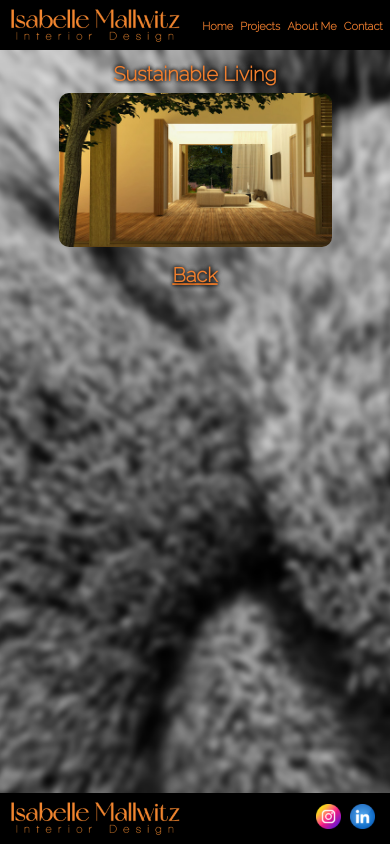
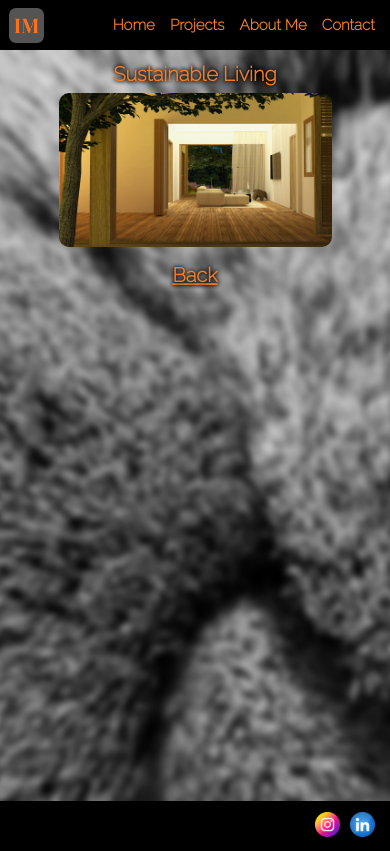
Before and after one commit to GattoFernando91/isa-id, a plain HTML site: page pages/texture.html in a window 390 px wide. Drawn offline with Linux system fonts and the light colour scheme.

Commit message:
Pre entrega 2 Final

```diff
--- a/css/style.css
+++ b/css/style.css
@@ -61,10 +61,15 @@ header {
     height: 47px;
 }
 
+.logoIsaMobile {
+    display: none;
+}
+
 /* INICIO DEL FOOTER */
 
 footer {
     background-color: black;
+    height: 50px;
 }
 
 .logoIsaFooter {
@@ -944,6 +949,10 @@ footer div {
 
 @media only screen and (max-width: 992px) {
 
+    .logoIsaMobile {
+        display: none;
+    }
+
     .contenedorProjects {
         display: grid;
         grid-template-columns: 70%;
@@ -1076,15 +1085,15 @@ footer div {
     }
 
     .backgroundMovement {
-        height: 88vh;
+        height: 89vh;
     }
 
     .backgroundGeometry {
-        height: 88vh;
+        height: 89vh;
     }
 
     .backgroundTexture {
-        height: 88vh;
+        height: 89vh;
     }
 
     .color {
@@ -1104,27 +1113,37 @@ footer div {
     }
 
     .backgroundGif {
-        height: 88vh;
+        height: 89vh;
     }
 
-    .logoIsa {
-        width: 188px;
-        height: 47px;
+    nav {
+        width: 75%;
     }
 
     .navBar li a {
         text-decoration: none;
         color: #f07e2e;
         font-family: 'Raleway', sans-serif;
-        font-size: 11px;
+        font-size: 15px;
         font-weight: 900;
-    }
-
-    header div {
-    width: 50%;
     }
 
     .navBar {
         width: 100%;
     }
+
+    .logoIsa {
+        display: none
+    }
+
+    .logoIsaFooter {
+        display: none;
+    }
+
+    .logoIsaMobile {
+        display: block;
+        height: 35px;
+        border-radius: 7px;
+        margin-left: 25%;
+    }
 }
--- a/pages/texture.html
+++ b/pages/texture.html
@@ -11,6 +11,7 @@
         <header>
             <div>
                 <a href="../index.html"><img class="logoIsa" src="../assets/img/logo isa entero.png" alt=""></a>
+                <a href="../index.html"><img class="logoIsaMobile" src="../assets/img/logo-im.png" alt=""></a>
             </div>
             <nav>
                 <ul class="navBar">
```
Also changed, not shown: index.html (+1 -0 lines), pages/about-me.html (+1 -0 lines), pages/contact.html (+1 -0 lines), pages/evian-offwhite.html (+1 -0 lines), pages/geometry.html (+1 -0 lines), pages/movement.html (+1 -0 lines), pages/projects.html (+1 -0 lines), pages/sustainable-living.html (+2 -1 lines), pages/tiny-house.html (+1 -0 lines).
